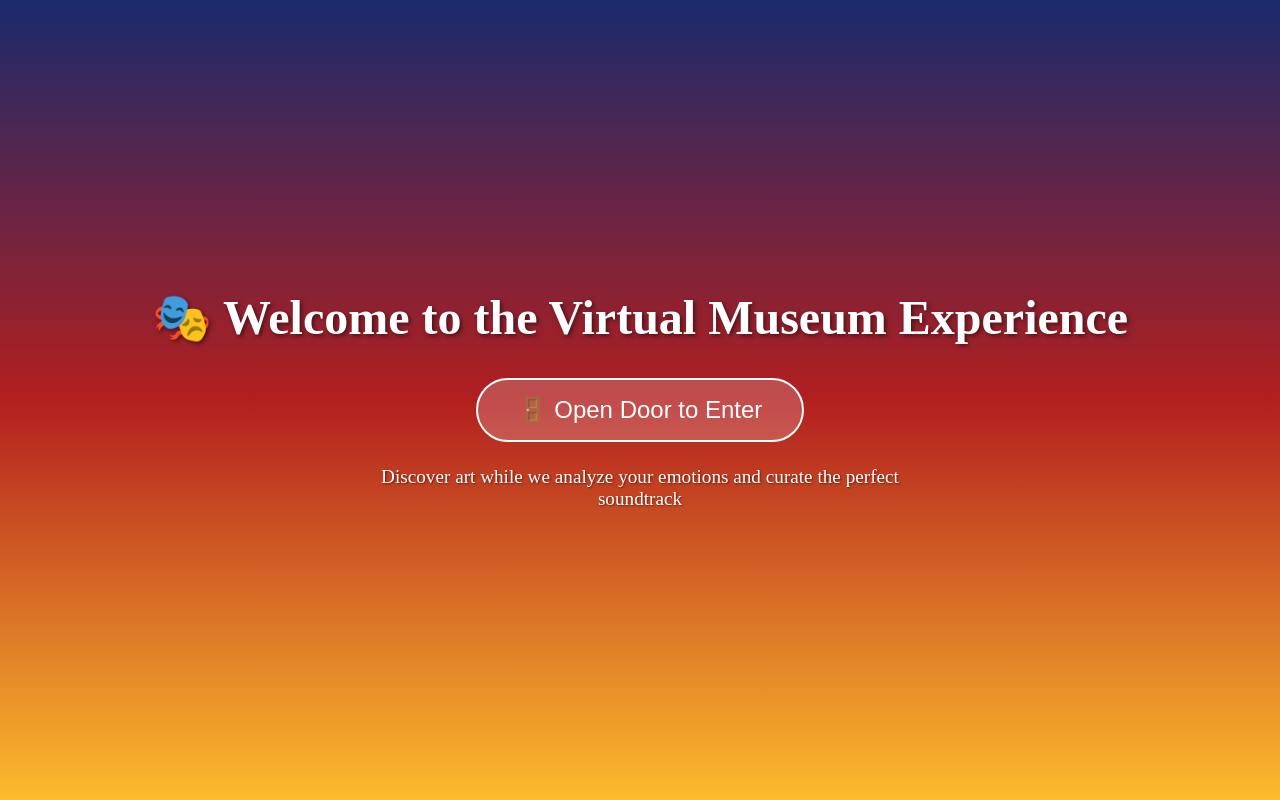
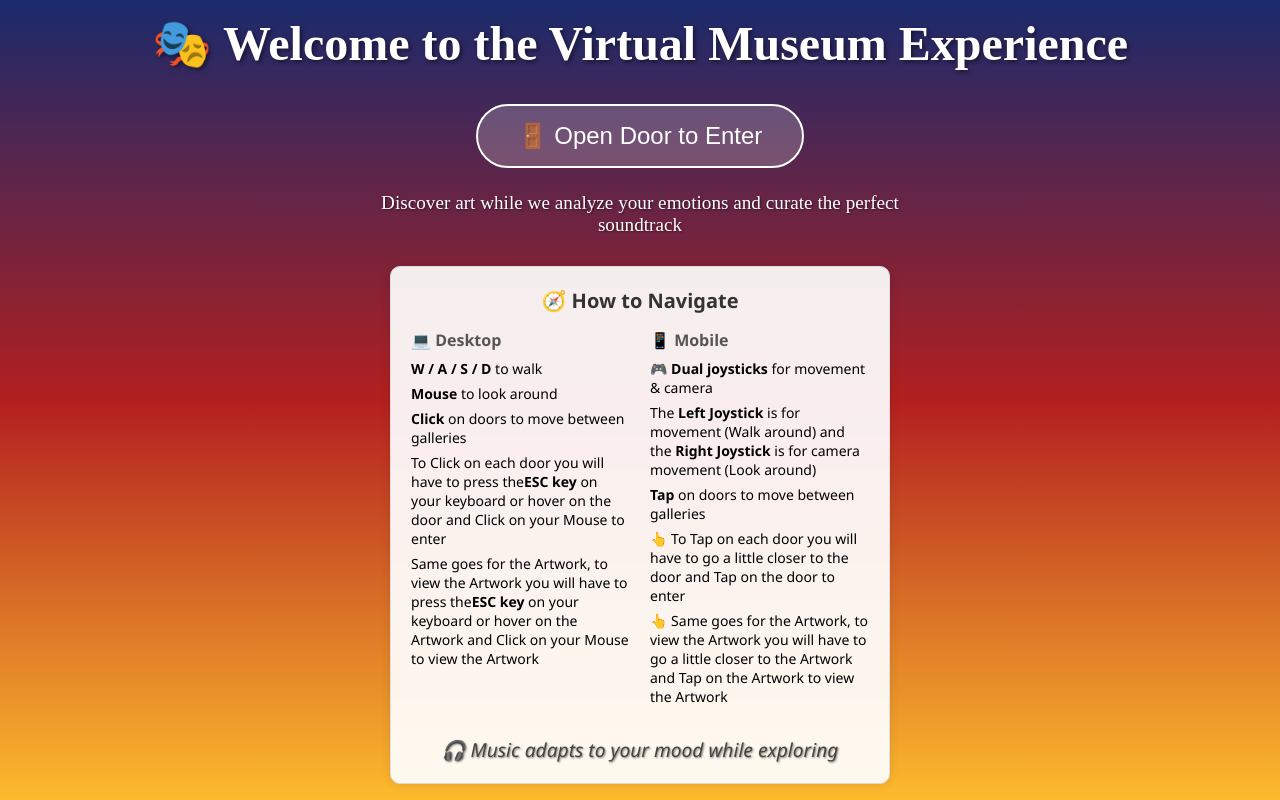
Before and after one commit to ukonuzoidx/online-museum-frontend, a React (Vite) app: page / in a window 1280 px wide. Built offline with nearby package versions, Linux system fonts and the light colour scheme.

Commit message:
gallery cors issues fixed

```diff
--- a/src/App.css
+++ b/src/App.css
@@ -7,7 +7,7 @@
 body, html {
   height: 100%;
   width: 100%;
-  overflow: hidden;
+  /* overflow: hidden; */
 }
 
 .App {
@@ -18,11 +18,9 @@ body, html {
 
 /* Landing Page Styles */
 .landing-page {
-  position: absolute;
-  top: 0;
-  left: 0;
-  width: 100%;
-  height: 100%;
+  position: fixed;
+  -webkit-overflow-scrolling: touch;
+  overflow-y: auto;
   display: flex;
   flex-direction: column;
   justify-content: center;
@@ -61,6 +59,8 @@ body, html {
   transition: all 0.3s ease;
   outline: none;
 }
+
+
 
 .enter-button:hover {
   background-color: rgba(255, 255, 255, 0.4);
@@ -124,6 +124,15 @@ body, html {
   background-color: black;
   color: white;
   font-size: 2rem;
+}
+
+@media (min-width: 767px) {
+  .landing-page {
+    top: 0;
+    left: 0;
+    width: 100%;
+    height: 100%;
+  }
 }
 
 /* Media Queries */
--- a/src/pages/WelcomeScreen.jsx
+++ b/src/pages/WelcomeScreen.jsx
@@ -1,22 +1,8 @@
-// import React from "react";
-// import { useNavigate } from "react-router-dom";
-
-// const WelcomeScreen = () => {
-//   const navigate = useNavigate();
-
-//   return (
-//     <div className="welcome-container">
-//       <h1>🎭 Welcome to the Online Museum</h1>
-//       <button className="enter-button" onClick={() => navigate("/museum")}>
-//         🚪 Open Door to Enter
-//       </button>
-//     </div>
-//   );
-// };
+import React from "react";
 
 function WelcomeScreen({ onEnter }) {
-    return (
-        <div className="landing-page">
+  return (
+    <div className="landing-page">
       <h1>🎭 Welcome to the Virtual Museum Experience</h1>
       <button onClick={onEnter} className="enter-button">
         🚪 Open Door to Enter
@@ -25,9 +11,139 @@ function WelcomeScreen({ onEnter }) {
         Discover art while we analyze your emotions and curate the perfect
         soundtrack
       </p>
+
+      {/* 📘 Navigation Guide */}
+      <div className="navigation-guide">
+        <h2>🧭 How to Navigate</h2>
+        <div className="guide-content">
+          <div className="guide-section">
+            <h3>💻 Desktop</h3>
+            <ul>
+              <li>
+                <b>W / A / S / D</b> to walk
+              </li>
+              <li>
+                <b>Mouse</b> to look around
+              </li>
+              <li>
+                <b>Click</b> on doors to move between galleries
+              </li>
+              <li>
+                To Click on each door you will have to press the
+                <strong>ESC key </strong> on your keyboard or hover on the door
+                and Click on your Mouse to enter
+              </li>
+              <li>
+                Same goes for the Artwork, to view the Artwork you will have to
+                press the
+                <strong>ESC key </strong> on your keyboard or hover on the
+                Artwork and Click on your Mouse to view the Artwork
+              </li>
+            </ul>
+          </div>
+          <div className="guide-section">
+            <h3>📱 Mobile</h3>
+            <ul>
+              <li>
+                🎮 <b>Dual joysticks</b> for movement & camera
+              </li>
+              <li>
+                The <b>Left Joystick</b> is for movement (Walk around) and the{" "}
+                <b>Right Joystick</b> is for camera movement (Look around)
+              </li>
+              <li>
+                <b>Tap</b> on doors to move between galleries
+              </li>
+              <li>
+                👆 To Tap on each door you will have to go a little closer to
+                the door and Tap on the door to enter
+              </li>
+              <li>
+                👆 Same goes for the Artwork, to view the Artwork you will have
+                to go a little closer to the Artwork and Tap on the Artwork to
+                view the Artwork
+              </li>
+            </ul>
+          </div>
+        </div>
+        <p className="tip">🎧 Music adapts to your mood while exploring </p>
+      </div>
+
+      <style>{`
+  .navigation-guide {
+    background-color: rgba(255, 255, 255, 0.92);
+    border: 1px solid #ddd;
+    border-radius: 10px;
+    padding: 20px;
+    margin-top: 30px;
+    max-width: 500px;
+    width: 90%;
+    text-align: left;
+    font-family: 'Segoe UI', sans-serif;
+    box-shadow: 0 0 10px rgba(0,0,0,0.1);
+  }
+
+  .navigation-guide h2 {
+    margin-bottom: 15px;
+    font-size: 20px;
+    color: #333;
+    text-align: center;
+  }
+
+  .guide-content {
+    display: flex;
+    justify-content: space-between;
+    gap: 20px;
+    flex-wrap: wrap;
+  }
+
+  .guide-section {
+    flex: 1 1 45%;
+    min-width: 120px;
+  }
+
+  .guide-section h3 {
+    font-size: 16px;
+    margin-bottom: 8px;
+    color: #555;
+  }
+
+  .guide-section ul {
+    list-style: none;
+    padding-left: 0;
+    font-size: 14px;
+  }
+
+  .guide-section li {
+    margin-bottom: 6px;
+  }
+
+  .tip {
+    margin-top: 12px;
+    font-size: 14px;
+    color: #444 !important;
+    font-style: italic;
+    text-align: center;
+  }
+
+  @media (max-width: 600px) {
+    .guide-content {
+      flex-direction: column;
+      gap: 10px;
+    }
+
+    .guide-section {
+      flex: 1 1 100%;
+      text-align: center;
+    }
+
+    .guide-section h3 {
+      font-size: 15px;
+    }
+  }
+`}</style>
     </div>
   );
 }
 
-
 export default WelcomeScreen;
```
